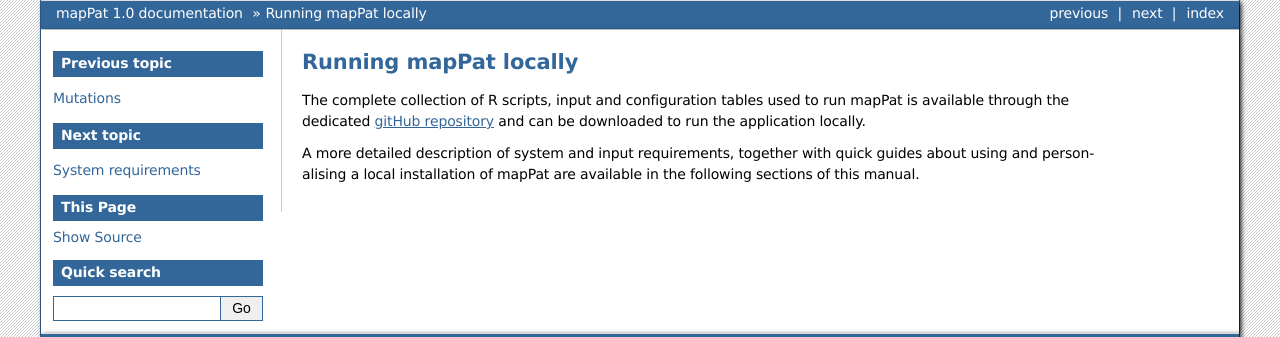
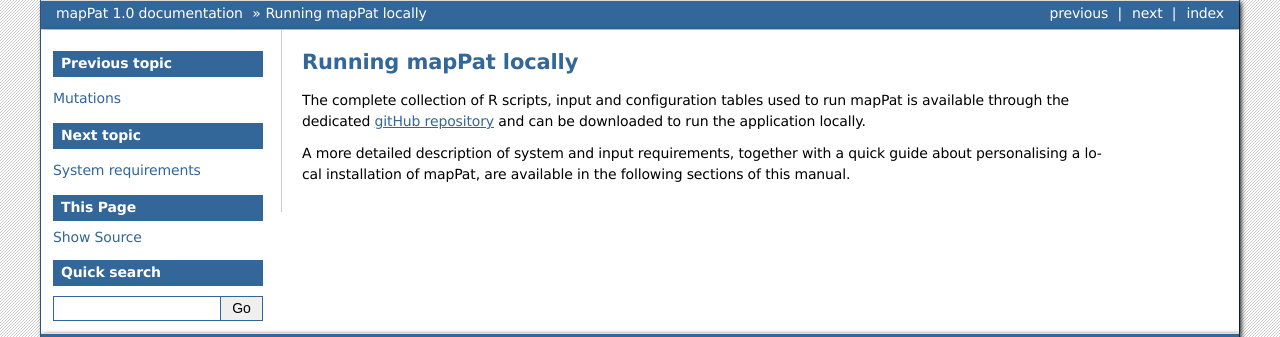
Before and after one commit to F3rika/mapPat, a Sphinx documentation site: the page built from docs/source/handsOnPersIntro.rst, in a window 1280 px wide. Shown: the top 337 px of the page. Built offline with Sphinx 7.4.7, drawn with Linux system fonts in a browser that asks for light colours.

Commit message:
Update handsOnPersIntro.rst

```diff
--- a/docs/source/handsOnPersIntro.rst
+++ b/docs/source/handsOnPersIntro.rst
@@ -3,4 +3,4 @@
 
 The complete collection of R scripts, input and configuration tables used to run mapPat is available through the dedicated `gitHub repository <https://github.com/F3rika/mapPat.git>`_ and can be downloaded to run the application locally.
 
-A more detailed description of system and input requirements, together with quick guides about using and personalising a local installation of mapPat are available in the following sections of this manual.
+A more detailed description of system and input requirements, together with a quick guide about personalising a local installation of mapPat, are available in the following sections of this manual.
```
